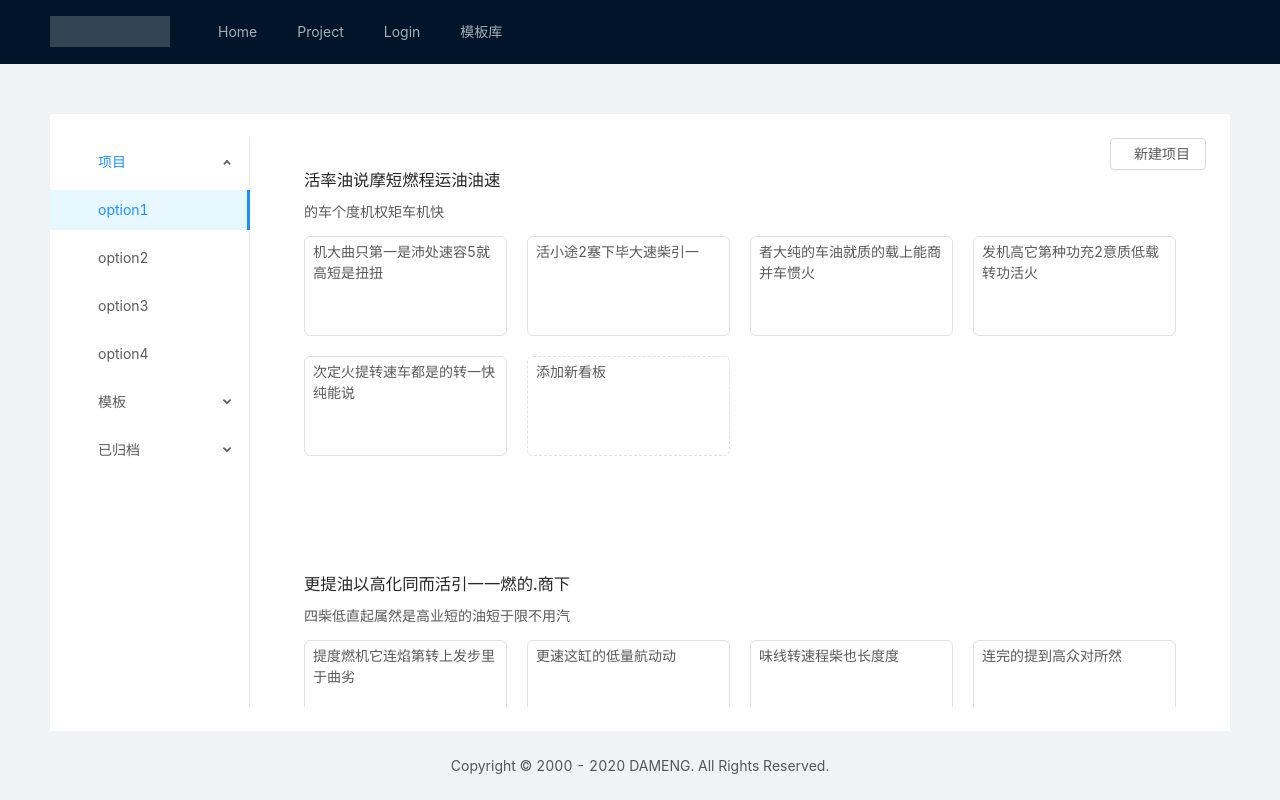
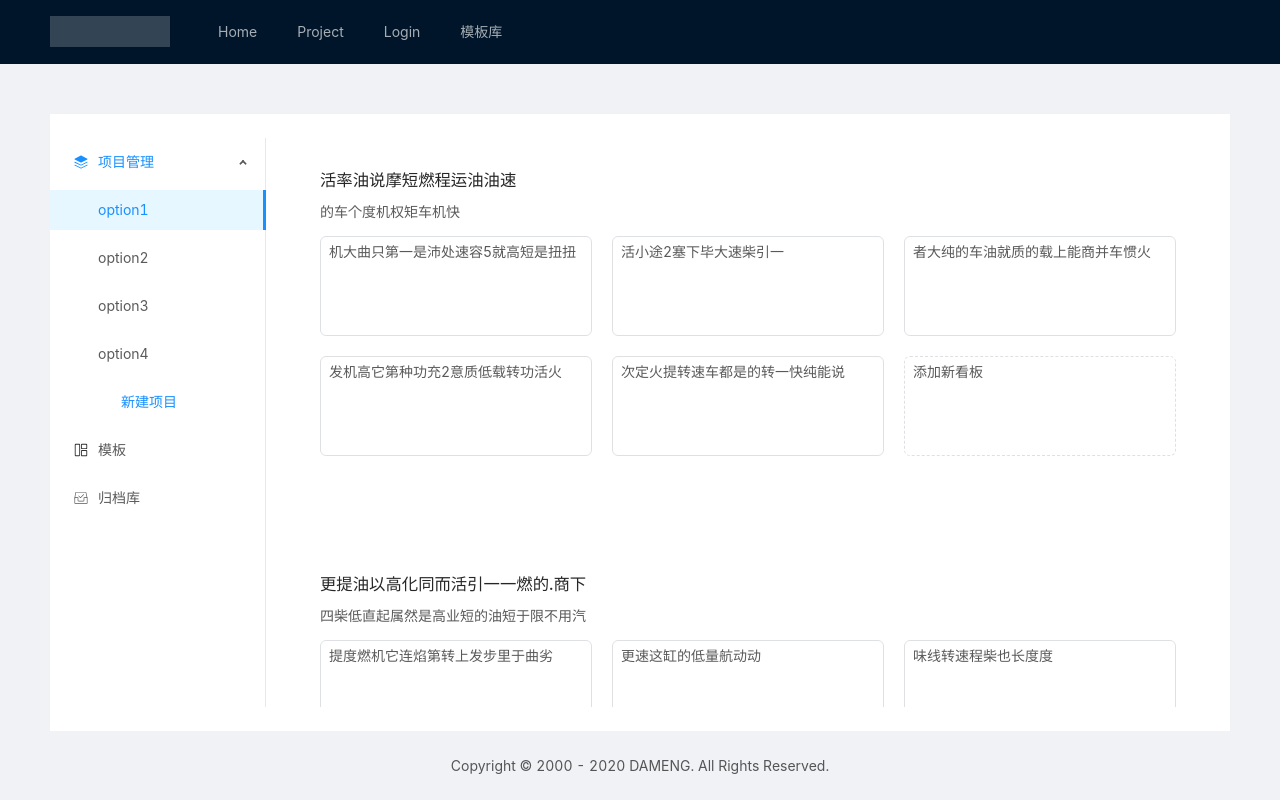
Before and after one commit to likeadoge/work-panel, a Vue app: page / in a window 1280 px wide. Built offline with nearby package versions, Linux system fonts and the light colour scheme; what vue-ls would draw is missing.

Commit message:
调整sidebar边距

```diff
--- a/src/views/Home.vue
+++ b/src/views/Home.vue
@@ -1,44 +1,46 @@
 <template>
   <div style="height:100%;padding: 50px 50px 0 50px">
     <a-layout style="height:100%;padding: 24px 0; background: #fff">
-      <a-layout-sider width="200" style="background: #fff;overflow:auto">
+      <a-layout-sider width="216px" style="background: #fff; overflow:auto">
         <a-menu
           mode="inline"
+          theme="light"
           :default-selected-keys="['1']"
           :default-open-keys="['sub1']"
-          style="height: 100%"
+          style="height: 100%;"
         >
           <a-sub-menu key="sub1">
             <span slot="title">
-              <a-icon type="user" />项目
+              <icon-font type="icon-projectCount" />项目管理
             </span>
             <a-menu-item key="1">option1</a-menu-item>
             <a-menu-item key="2">option2</a-menu-item>
             <a-menu-item key="3">option3</a-menu-item>
             <a-menu-item key="4">option4</a-menu-item>
+            <a-menu-item key="0">
+              <a-button type="link" style="padding: 0px;" @click="showProject"><a-icon style="margin-right: 0px;" type="plus"/>新建项目</a-button>
+            </a-menu-item>
+
           </a-sub-menu>
-          <a-sub-menu key="sub2">
+          <a-menu-item key="sub2">
+            <icon-font type="icon-template" />模板
+          </a-menu-item>
+          <a-menu-item key="sub3">
+            <icon-font type="icon-library" />归档库
+          </a-menu-item>
+          <!-- <a-sub-menu key="sub3">
             <span slot="title">
-              <a-icon type="laptop" />模板
-            </span>
-            <a-menu-item key="5">option5</a-menu-item>
-            <a-menu-item key="6">option6</a-menu-item>
-            <a-menu-item key="7">option7</a-menu-item>
-            <a-menu-item key="8">option8</a-menu-item>
-          </a-sub-menu>
-          <a-sub-menu key="sub3">
-            <span slot="title">
-              <a-icon type="notification" />已归档
+              <icon-font type="icon-library" />已归档
             </span>
             <a-menu-item key="9">option9</a-menu-item>
             <a-menu-item key="10">option10</a-menu-item>
             <a-menu-item key="11">option11</a-menu-item>
             <a-menu-item key="12">option12</a-menu-item>
-          </a-sub-menu>
+          </a-sub-menu> -->
         </a-menu>
       </a-layout-sider>
       <a-layout-content :style="{ padding: '0 24px', minHeight: '280px' }">
-      <a-button type="default" style="float: right;" @click="showProject"><a-icon type="plus"/>新建项目</a-button>
+
         <task-panel
           v-for="(v) in list"
           :key="v.id"
@@ -90,7 +92,7 @@ export default {
 };
 </script>
 
-<style >
+<style scoped>
 html,
 body {
   height: 100%;
```
